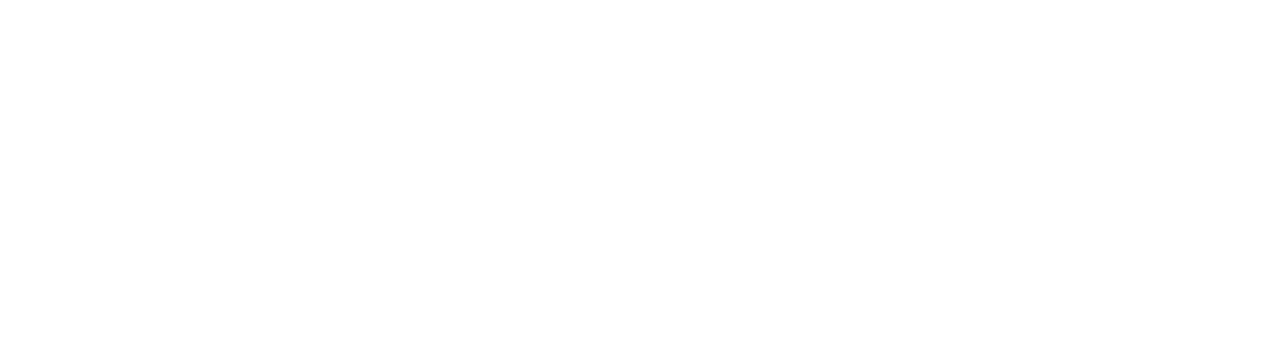
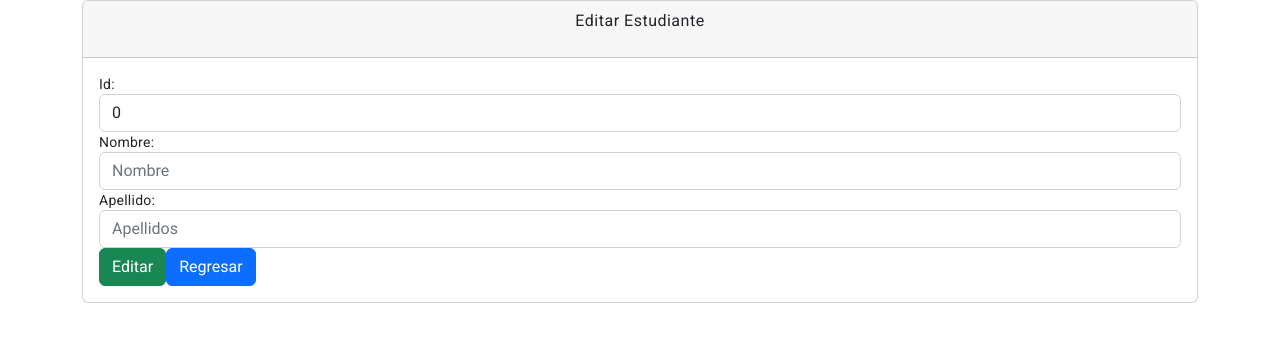
Before and after one commit to cristiangil28/clienteEstudiante, an Angular app: page /editestudiante/1 in a window 1280 px wide. Before the commit this address led to /. Shown: the top 342 px of the page. Built offline with nearby package versions, Linux system fonts and the light colour scheme; no server answers.

Commit message:
agregar los otros metodos del crud

```diff
--- a/src/app/components/add-estudiante/add-estudiante.component.html
+++ b/src/app/components/add-estudiante/add-estudiante.component.html
@@ -1,5 +1,9 @@
-<div class="col">
-    <h2 class="text-center">Agregar Estudiante</h2>
+<div class="container">
+  <div class="card">
+    <div class="card-header">
+      <h4 class="text-center">Editar Estudiante</h4>
+    </div>
+    <div class="card-body">
       <form [formGroup]="addForm" (ngSubmit)="onSubmit()">
 
         <div class="form-group">
@@ -9,11 +13,13 @@
 
         <div class="form-group">
           <label for="lastName">Apellido:</label>
-        <input formControlName="apellidos" placeholder="Apellidos" name="apellidos" class="form-control" id="apellidos" required>
+          <input formControlName="apellidos" placeholder="Apellidos" name="apellidos" class="form-control"
+            id="apellidos" required>
         </div>
 
         <button class="btn btn-success">Aceptar</button>
-
+        <button class="btn btn-primary" routerLink="/">Regresar</button>
       </form>
-    <button class="btn btn-primary" routerLink="/estudiante">Regresar</button>
     </div>
+  </div>
+</div>
--- a/src/app/components/add-estudiante/add-estudiante.component.ts
+++ b/src/app/components/add-estudiante/add-estudiante.component.ts
@@ -5,8 +5,7 @@
 
 @Component({
   selector: 'app-add-estudiante',
-  templateUrl: './add-estudiante.component.html',
-  styleUrls: ['./add-estudiante.component.scss']
+  templateUrl: './add-estudiante.component.html'
 })
 export class AddEstudianteComponent {
   constructor(private formBuilder: FormBuilder, private router: Router, private service: EstudianteServiceService){
--- /dev/null
+++ b/src/app/components/edit-estudiante/edit-estudiante.component.html
@@ -0,0 +1,31 @@
+<div class="container" *ngIf="estudiante">
+  <div class="card">
+    <div class="card-header">
+      <h4 class="text-center">Editar Estudiante</h4>
+    </div>
+    <div class="card-body">
+      <form [formGroup]="addForm" (ngSubmit)="onSubmit()">
+
+        <div class="form-group">
+          <label for="firstName">Id:</label>
+          <input formControlName="id" [(ngModel)]="estudiante.id" placeholder="id" name="id" class="form-control"
+            id="id" required readonly>
+        </div>
+        <div class="form-group">
+          <label for="firstName">Nombre:</label>
+          <input formControlName="nombre" [(ngModel)]="estudiante.nombre" placeholder="Nombre" name="nombre"
+            class="form-control" id="nombre" required>
+        </div>
+
+        <div class="form-group">
+          <label for="lastName">Apellido:</label>
+          <input formControlName="apellidos" [(ngModel)]="estudiante.apellidos" placeholder="Apellidos" name="apellidos"
+            class="form-control" id="apellidos" required>
+        </div>
+
+        <button class="btn btn-success">Editar</button>
+        <button class="btn btn-primary" routerLink="/">Regresar</button>
+      </form>
+    </div>
+  </div>
+</div>
--- /dev/null
+++ b/src/app/components/edit-estudiante/edit-estudiante.component.ts
@@ -0,0 +1,42 @@
+import { Component } from '@angular/core';
+import { FormBuilder, Validators } from '@angular/forms';
+import { Router, ActivatedRoute } from '@angular/router';
+import { Estudiante } from 'src/app/modelos/estudiante';
+import { EstudianteServiceService } from 'src/app/servicios/estudiante-service.service';
+
+@Component({
+  selector: 'app-edit-estudiante',
+  templateUrl: './edit-estudiante.component.html'
+})
+export class EditEstudianteComponent {
+  estudiante : any;
+  addForm: any;
+  id: any;
+  constructor(private activeRouter: ActivatedRoute,private formBuilder: FormBuilder, private router: Router, private service: EstudianteServiceService){
+    this.estudiante = new Estudiante();
+  }
+
+
+  ngOnInit() {
+    if(this.activeRouter.snapshot.paramMap.get('id') != null){
+      this.id = this.activeRouter.snapshot.paramMap.get('id');
+      this.service.getEstudiante(parseInt(this.id)).subscribe(data => this.estudiante = data);
+    }
+
+    this.addForm = this.formBuilder.group({
+      id: [],
+      nombre: ['', Validators.required],
+      apellidos: ['', Validators.required]
+    });
+
+    console.log(this.activeRouter.snapshot.paramMap.get('id'));
+  }
+  onSubmit() {
+    console.log(this.addForm.value.id);
+    this.service.updateEstudiante( this.addForm.value.id,this.addForm.value )
+      .subscribe(data => {
+        this.router.navigate(['/']);
+
+      });
+  }
+}
--- a/src/app/components/estudiante/estudiante.component.html
+++ b/src/app/components/estudiante/estudiante.component.html
@@ -1,5 +1,36 @@
-<div class="container" *ngFor="let estudiante of estudiantesList">
-        <li *ngIf = "estudiante.nombre" >{{estudiante.nombre}}</li>
-        <li *ngIf = "estudiante.apellidos"> {{estudiante.apellidos}}</li>
+<!--<div class="container" *ngFor="let estudiante of estudiantesList">
+        <li *ngIf="estudiante.id">{{estudiante.id}}</li>
+        <li *ngIf="estudiante.nombre">{{estudiante.nombre}}</li>
+        <li *ngIf="estudiante.apellidos"> {{estudiante.apellidos}}</li>
+        <button class="btn btn-primary" [routerLink]="['/editestudiante',estudiante.id]">Editar</button>
         <hr>
+</div>-->
+<div class="container">
+        <div class="card">
+                <div class="card-header">
+                        <button class="btn btn-success" [routerLink]="['/addestudiante']">Crear Estudiante</button>
+                </div>
+                <div class="card-body">
+                        <table class="table">
+                                <thead>
+                                        <tr>
+                                                <td>ID</td>
+                                                <td>NOMBRE</td>
+                                                <td>APELLIDOS</td>
+                                                <td>ACCIONES</td>
+                                        </tr>
+                                </thead>
+                                <tbody>
+                                        <tr *ngFor="let estudiante of estudiantesList">
+                                                <td *ngIf="estudiante.id">{{estudiante.id}}</td>
+                                                <td *ngIf="estudiante.nombre">{{estudiante.nombre}}</td>
+                                                <td *ngIf="estudiante.apellidos"> {{estudiante.apellidos}}</td>
+                                                <td><button class="btn btn-primary"
+                                                                [routerLink]="['/editestudiante',estudiante.id]">Editar</button>
+                                                </td>
+                                        </tr>
+                                </tbody>
+                        </table>
+                </div>
+        </div>
 </div>
--- a/src/app/modelos/estudiante.ts
+++ b/src/app/modelos/estudiante.ts
@@ -1,8 +1,10 @@
 export class Estudiante {
+    id: number;
     nombre: String;
     apellidos: String;
 
     constructor(){
+        this.id = 0;
         this.nombre = '';
         this.apellidos = '';
     }
--- a/src/app/servicios/estudiante-service.service.ts
+++ b/src/app/servicios/estudiante-service.service.ts
@@ -16,8 +16,16 @@
     return this.http.get(this.baseUrl+'/estudiantes');
   }
 
+  getEstudiante(id:number):Observable<any>{
+    return this.http.get(this.baseUrl+'/estudiante/{ID}?id='+id);
+  }
+
   createEstudiante(estudiante: Estudiante): Observable<Estudiante> {
     var sufix ='crearestudiante';
     return this.http.post<Estudiante>(`${this.baseUrl}/${sufix}`, estudiante, {headers: this.httpHeaders});
   }
+  updateEstudiante(id:number, estudiante: Estudiante): Observable<any> {
+    estudiante.id = id;
+    return this.http.put(`${this.baseUrl}/actualizarEstudiante/{ID}?id=${estudiante.id}`, estudiante,{headers: this.httpHeaders});
+  }
 }
```
Also changed, not shown: src/app/app.module.ts (+5 -3 lines), src/app/components/add-estudiante/add-estudiante.component.scss (deleted), 1 other file (tests, documents, lock files or other folders). Lines whose indentation alone changed are shown as unchanged.
